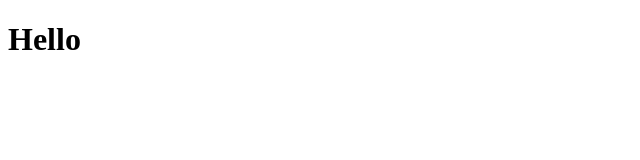
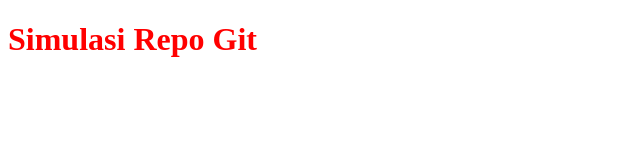
Before and after one commit to Syafwan000/simulasi-repo-git, a plain HTML site: page index.html in a window 1280 px wide. Shown: the whole page, without its empty margins (0-640 px from the left). Drawn offline with Linux system fonts and the light colour scheme.

Commit message:
merubah index & menambah style

```diff
--- a/index.html
+++ b/index.html
@@ -4,9 +4,10 @@
     <meta charset="UTF-8">
     <meta http-equiv="X-UA-Compatible" content="IE=edge">
     <meta name="viewport" content="width=device-width, initial-scale=1.0">
+    <link rel="stylesheet" href="style.css">
     <title>Simulasi Repo Git</title>
 </head>
 <body>
-    <h1>Hello</h1>
+    <h1>Simulasi Repo Git</h1>
 </body>
 </html>
--- /dev/null
+++ b/style.css
@@ -0,0 +1,3 @@
+body {
+    color: red;
+}
```
